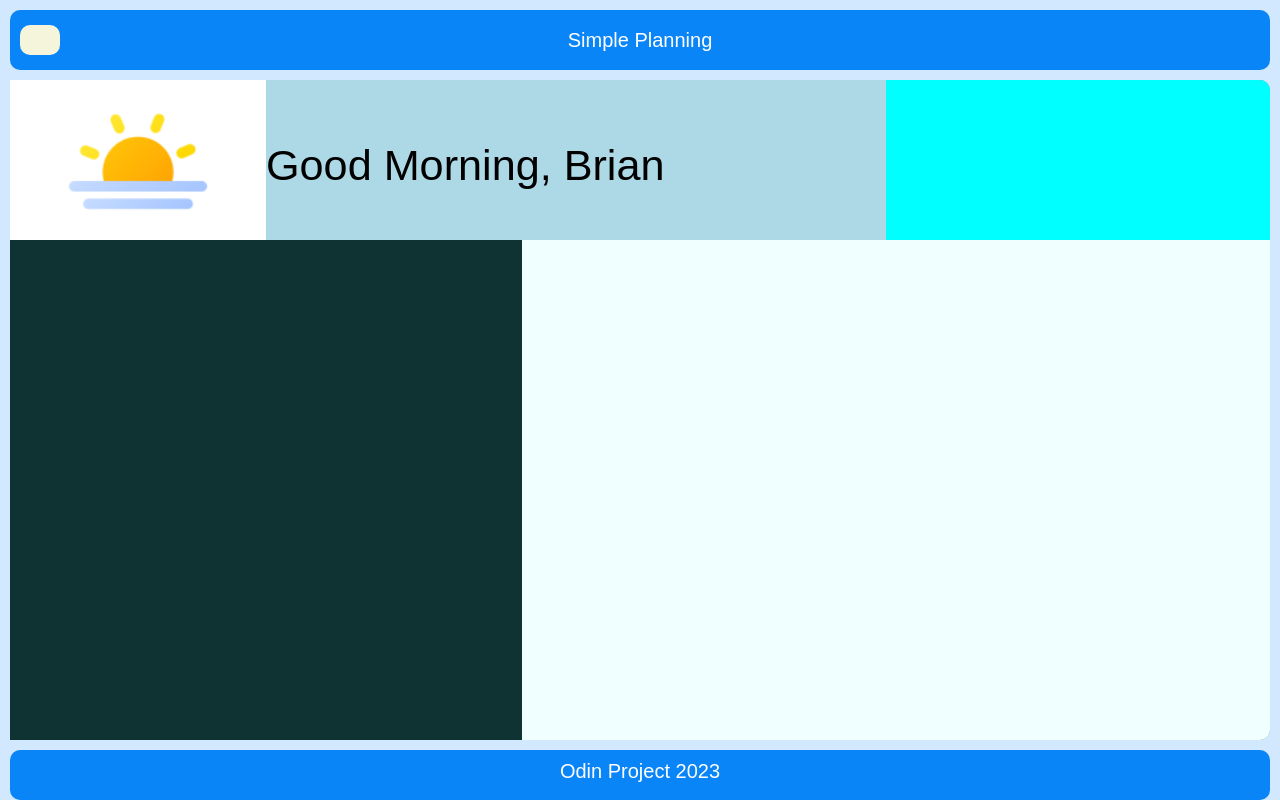
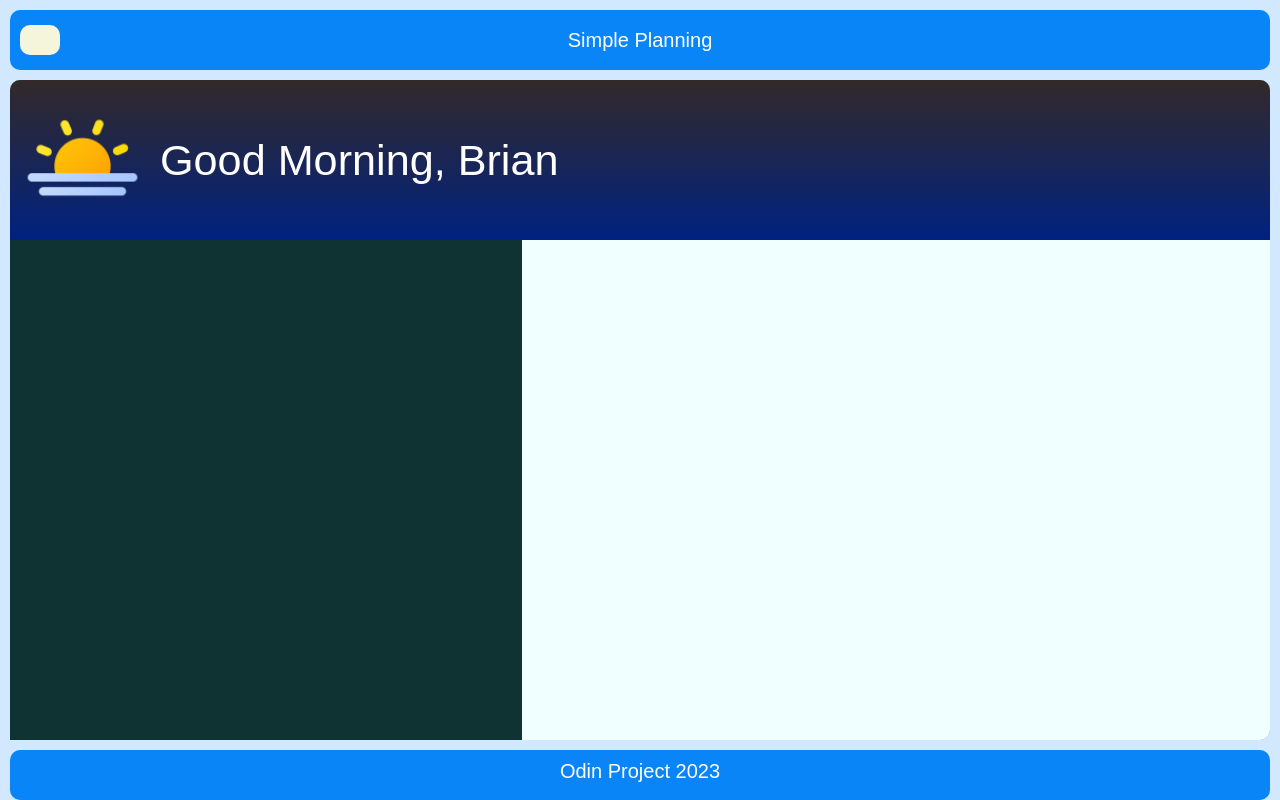
Before and after one commit to Brian-Abidin/todo-list, a website built with webpack: page dist/index.html in a window 1280 px wide. Built offline with nearby package versions, Linux system fonts and the light colour scheme; files whose address does not match are found by name; a web font is replaced by a local one.

Commit message:
added styling to greetings

```diff
--- a/src/style.css
+++ b/src/style.css
@@ -49,6 +49,7 @@ body {
   border-top-right-radius: 10px;
   display: grid;
   grid-template-columns: auto 1fr auto;
+  background-image: linear-gradient(rgb(51, 41, 41), rgb(0, 34, 128));
 }
 
 .c_bottom {
@@ -61,25 +62,30 @@ body {
 
 .weather {
   width: 20vw;
+  max-width: 140px;
   display: flex;
   align-items: center;
-  justify-content: center;
-  background-color: rgb(255, 255, 255);
+  justify-content: left;
+
 }
+
 
 .weather_icon{
   width: 100%;
-  max-width: 170px;
+  max-width: 140px;
+  max-height: 140px;
+  margin-left: 5px;
 }
 
 
 
 .greeting {
-  background-color: lightblue;
   display: flex;
   align-items: center;
   justify-content: left;
   font-size: calc(1.5rem + 1.5vw);
+  color: white;
+  margin-left: 10px;
 }
 
 .date {
```
